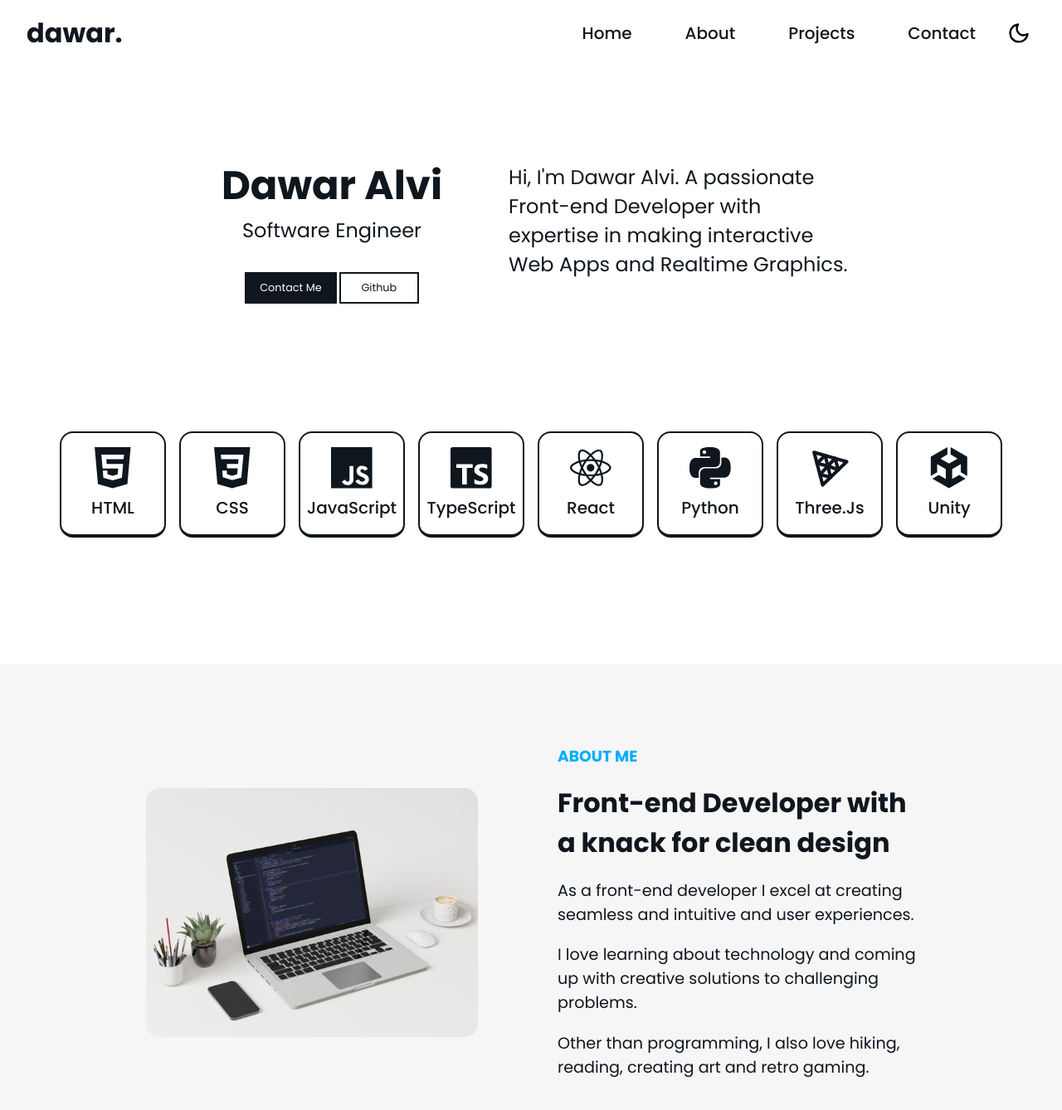
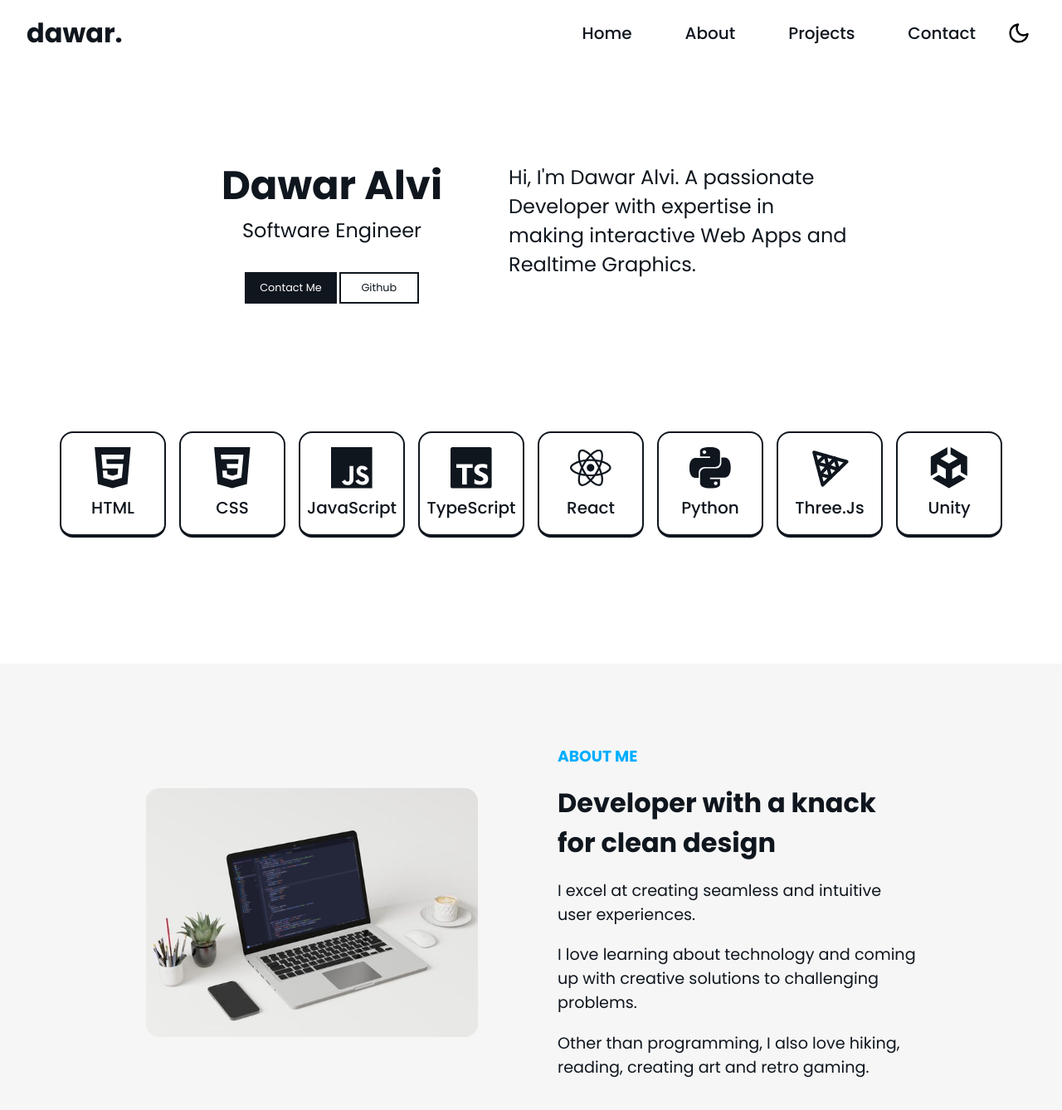
Before and after one commit to DawarAlvi/dawaralvi.github.io, a React (Vite) app: page / in a window 1280 px wide. Shown: the top 1338 px of the page at 83% size. Built offline with nearby package versions, Linux system fonts and the light colour scheme.

Commit message:
proof read

```diff
--- a/src/components/About.tsx
+++ b/src/components/About.tsx
@@ -9,12 +9,11 @@ export const About = () => {
           <div>
             <h3 className="section-title">ABOUT ME</h3>
             <h2 className="about__title">
-              Front-end Developer with a knack for clean design
+              Developer with a knack for clean design
             </h2>
 
             <p className="about__content">
-              As a front-end developer I excel at creating seamless and
-              intuitive and user experiences.
+              I excel at creating seamless and intuitive user experiences.
             </p>
 
             <p className="about__content">
--- a/src/components/Hero.tsx
+++ b/src/components/Hero.tsx
@@ -29,8 +29,8 @@ export const Hero = () => {
           </div>
         </div>
         <div className="hero__blurb">
-          Hi, I'm Dawar Alvi. A passionate Front-end Developer with expertise in
-          making interactive Web Apps and Realtime Graphics.
+          Hi, I'm Dawar Alvi. A passionate Developer with expertise in making
+          interactive Web Apps and Realtime Graphics.
         </div>
       </div>
       <div className="hero__stack">
```
